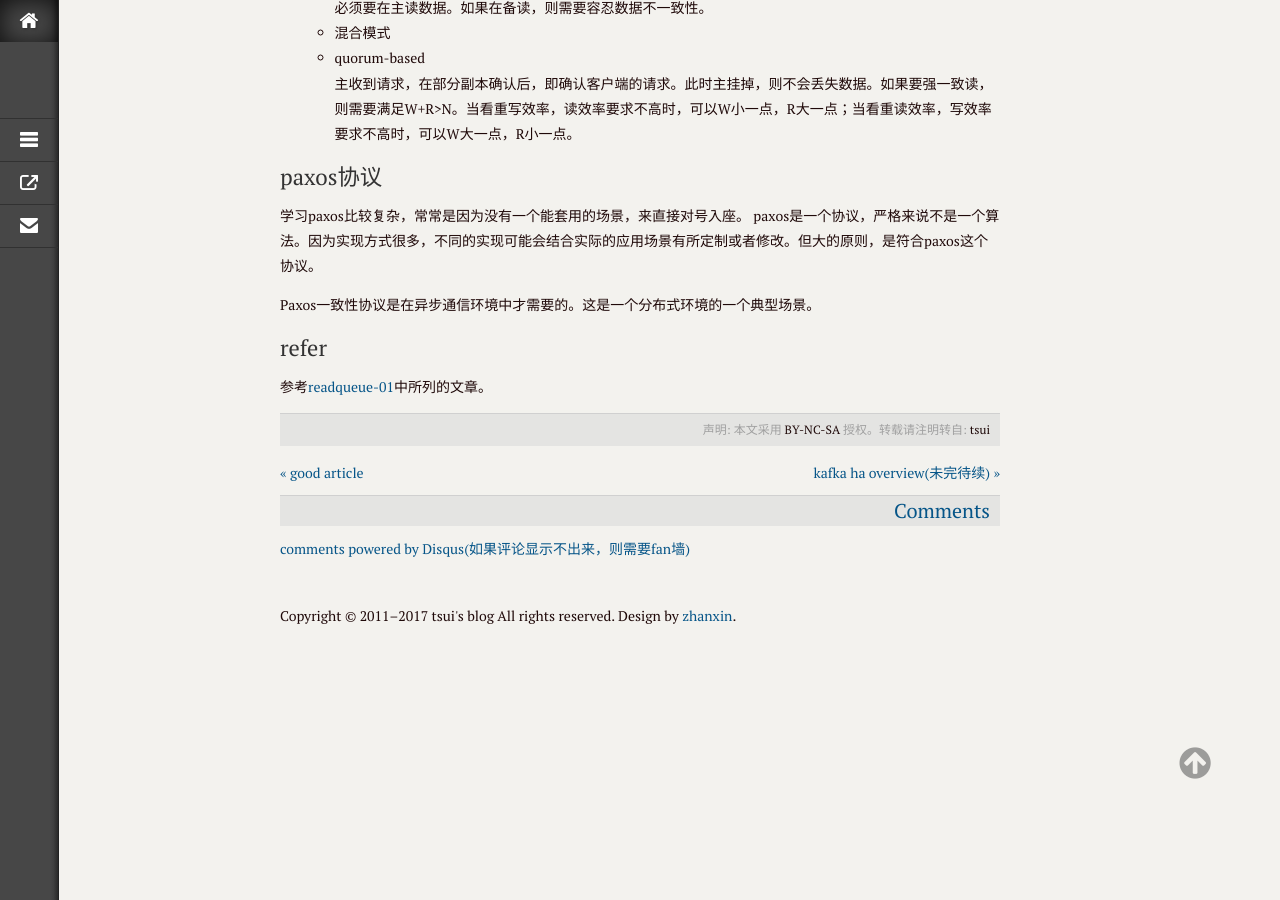
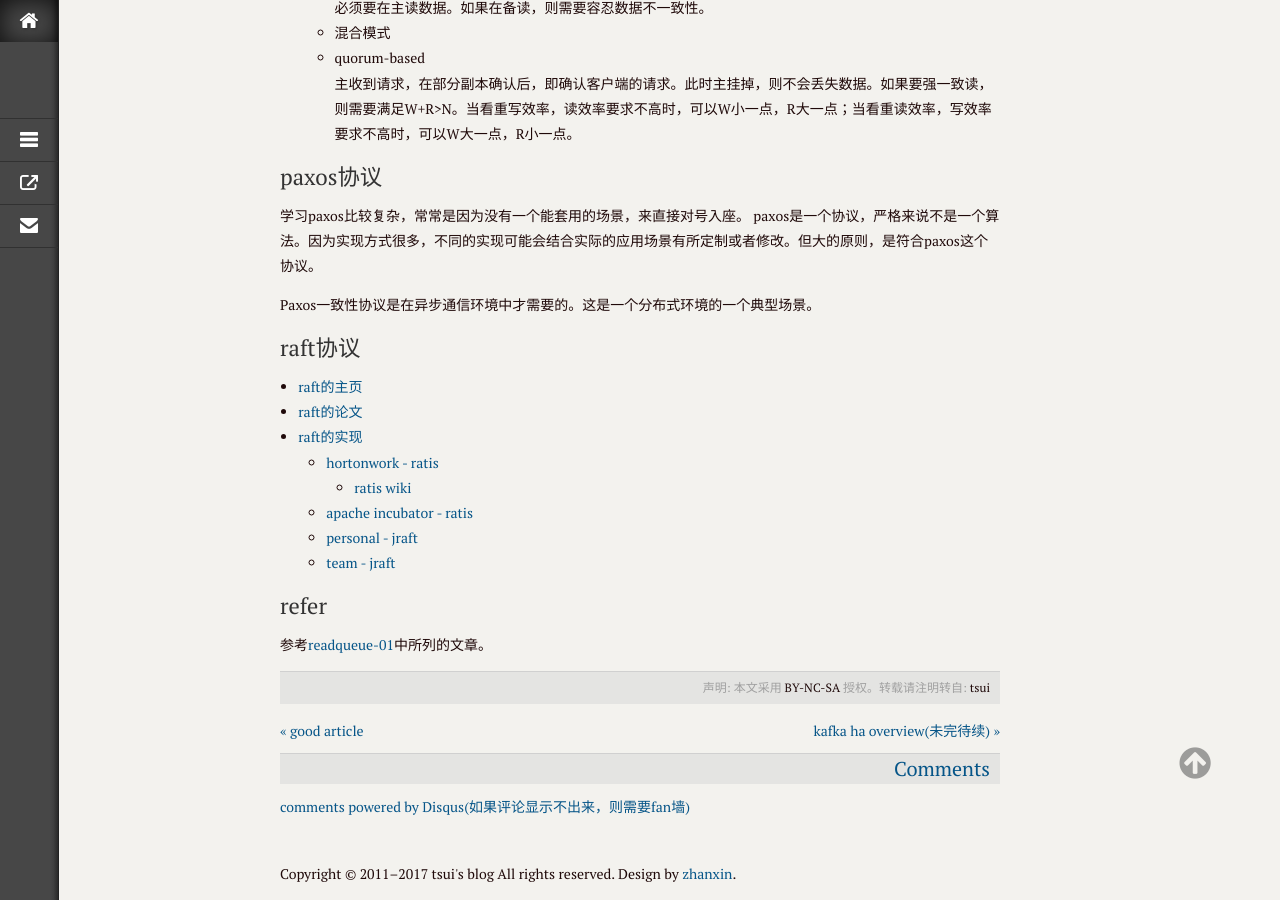
Before and after one commit to xmtsui/blog, a Jekyll site: the page built from _posts/2017/2017-03-20-distributed-consensus.md, in a window 1280 px wide and 900 px high, scrolled down 1703 px. Built offline with Jekyll 4.4.1, drawn with Linux system fonts in a browser that asks for light colours; comment, search, counter and statistics services are not loaded.

Commit message:
modify by quickcommint

```diff
--- a/_posts/2017/2017-03-20-distributed-consensus.md
+++ b/_posts/2017/2017-03-20-distributed-consensus.md
@@ -66,5 +66,15 @@ paxos是一个协议，严格来说不是一个算法。因为实现方式很多
 
 Paxos一致性协议是在异步通信环境中才需要的。这是一个分布式环境的一个典型场景。
 
+## raft协议
+* [raft的主页](https://raft.github.io/)
+* [raft的论文](https://raft.github.io/raft.pdf)
+* [raft的实现](https://raft.github.io/#implementations)
+  * [hortonwork - ratis](https://github.com/hortonworks/ratis)
+    * [ratis wiki](https://wiki.apache.org/incubator/RatisProposal)
+  * [apache incubator - ratis](https://github.com/apache/incubator-ratis)
+  * [personal - jraft](https://github.com/andy-yx-chen/jraft)
+  * [team - jraft](https://github.com/datatechnology/jraft)
+
 ## refer
 参考[readqueue-01](http://xmtsui.github.io/blog/readqueue/2017/03/14/readqueue-01.html)中所列的文章。
```
Also changed, not shown: _posts/2017/2017-03-14-readqueue-01.md (+4 -0 lines).
